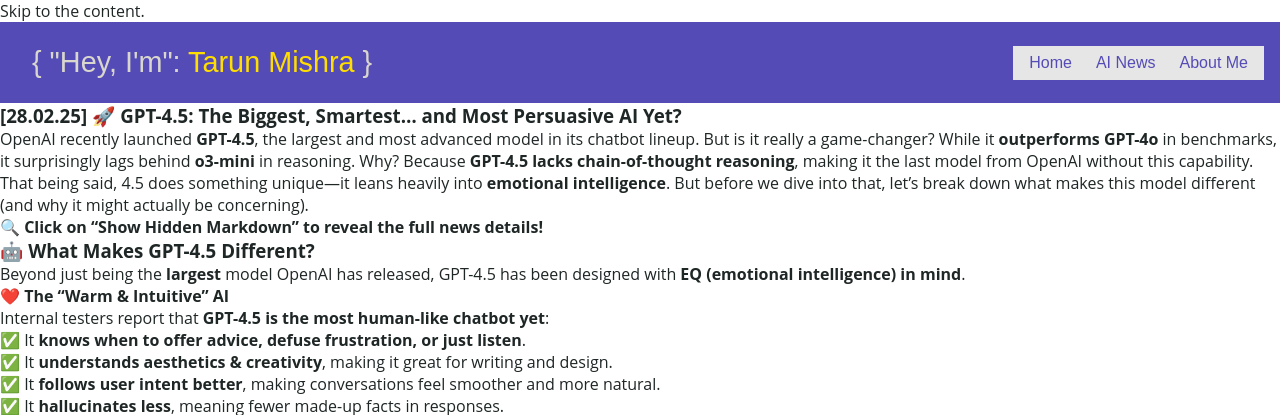
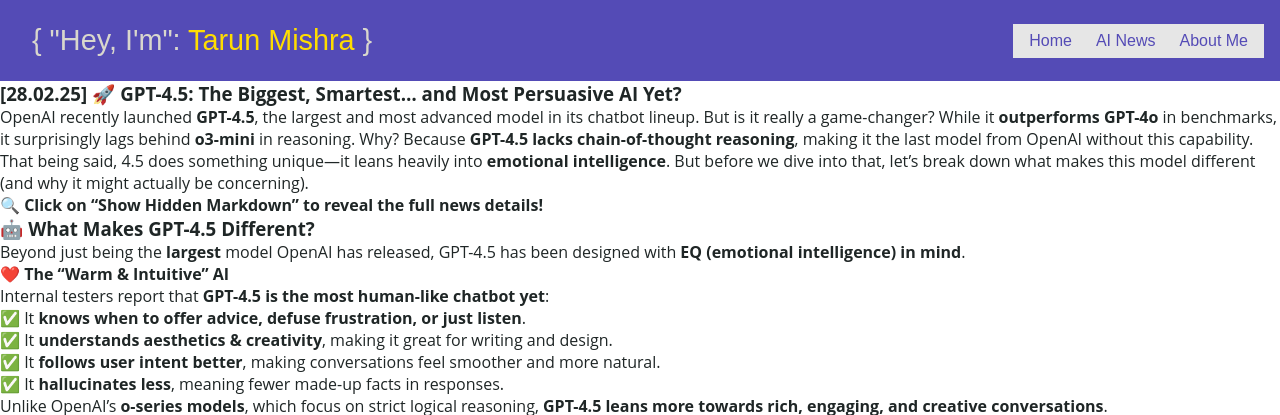
Before and after one commit to tarundirector/tarunmishra.github.io, a Jekyll site: the page built from march_newspage.md, in a window 1280 px wide and 900 px high, cut to the strip 0-415 px from the top of the window. Built offline with Jekyll 4.4.1, drawn with Linux system fonts in a browser that asks for light colours.

Commit message:
Update default.html

```diff
--- a/_layouts/default.html
+++ b/_layouts/default.html
@@ -84,8 +84,6 @@
   </style>
 </head>
 <body>
-  <!-- Skip Link -->
-  <a id="skip-to-content" href="#content">Skip to the content.</a>
 
   <!-- Header -->
   <header class="site-header">
@@ -102,9 +100,9 @@
   </header>
 
   <!-- Main Content -->
-  <main id="content" class="main-content">
-    {{ content }}
-  </main>
+  <div class="wrapper">
+        {{ content }}
+  </div>
 
   <!-- Footer -->
   <footer class="site-footer">
```
